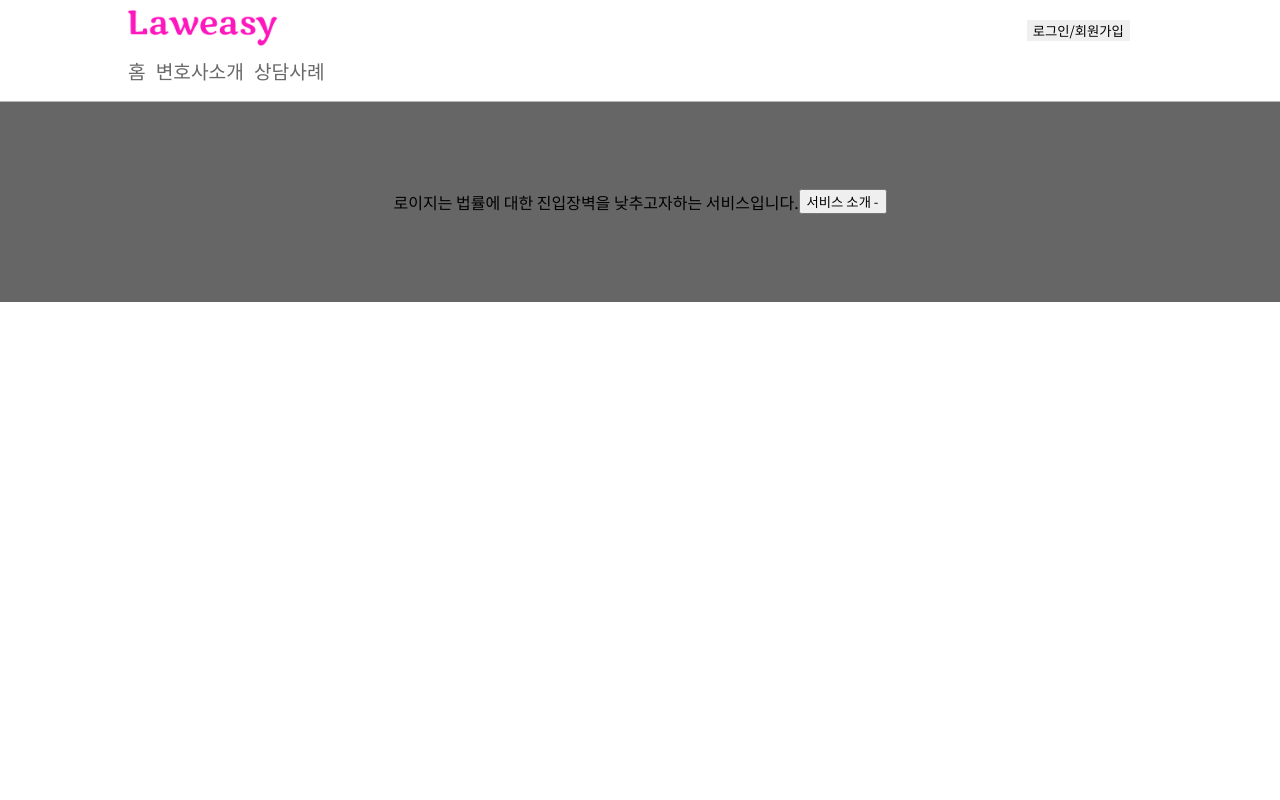
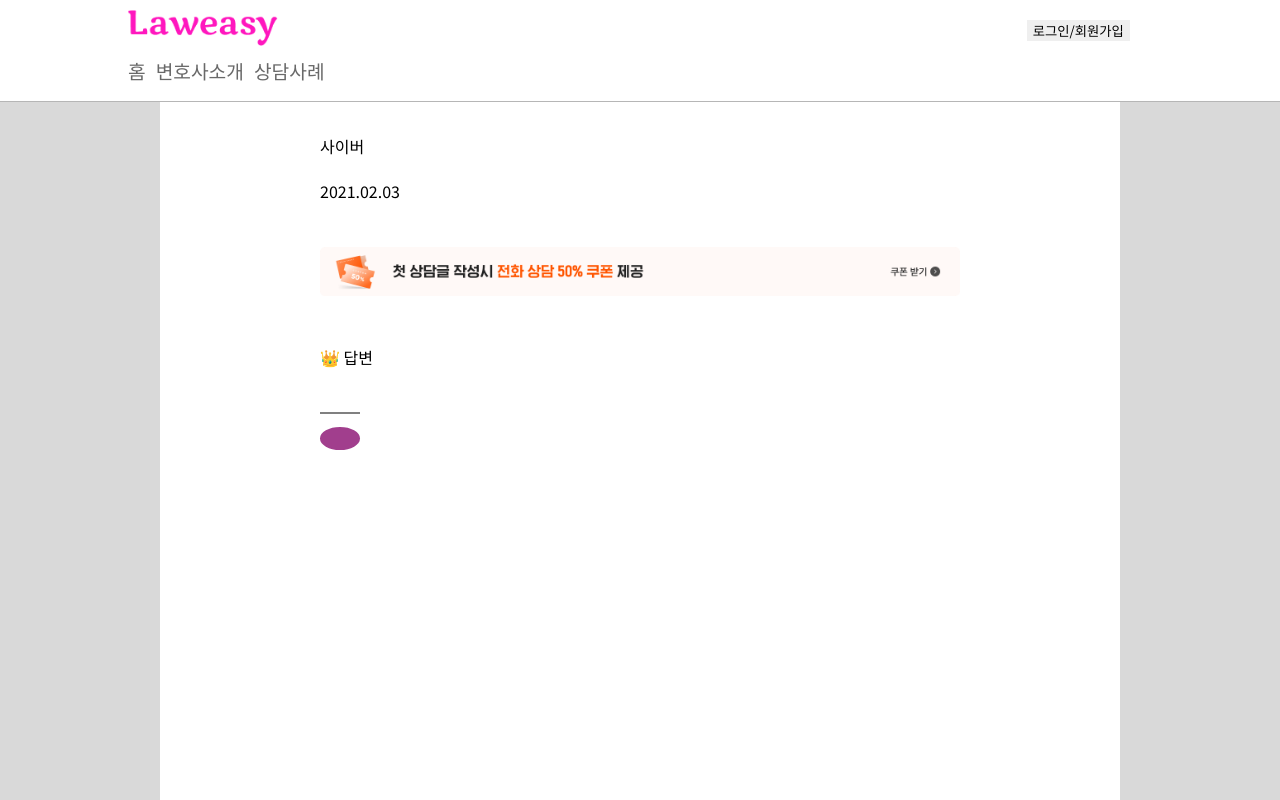
Before and after one commit to jodandan/hackathon_LawEasy, a React (Create React App) app in the folder umc-front/: page /listDetail/id in a window 1280 px wide. Shown: the top 800 px of the page. Built offline with nearby package versions, Linux system fonts and the light colour scheme.

Commit message:
feat: api 상세페이지 호출 params

```diff
--- a/umc-front/src/App.js
+++ b/umc-front/src/App.js
@@ -16,7 +16,7 @@
       <Routes>
         <Route exact path="/" element={<Main />} />
         <Route path="/lawyer-introduction" element={<LawyerIntroduction />} />
-        <Route path="/listDetail" element={<ListDetail />} />
+        <Route path="/listDetail/id" element={<ListDetail />} />
         <Route path="/listWrite" element={<ListWrite />} />
         <Route path="/list/:category" element={<PostList />} />
         <Route path="/myPage" element={<MyProfile />} />
--- a/umc-front/src/pages/listDetail/ListDetailPage.jsx
+++ b/umc-front/src/pages/listDetail/ListDetailPage.jsx
@@ -1,67 +1,76 @@
-import React from 'react';
-import { Link } from 'react-router-dom';
+import React, { useState, useEffect } from 'react';
+import { Link, useParams } from 'react-router-dom';
 import styled from 'styled-components';
 import banner from '../../assets/ban.png';
+import axios from 'axios'; // axios 모듈 import
+
 import { Container, Comment, EditContainer, MainText, Banner, User, UserText } from '../../style/ListDetailPageStyle.jsx';
-import FooterLaw from '../../components/layouts/Footer';
+
+const ListDetail = () => {
 
 
 // const [mainText, setMainText] = useState('');
+// const [comment, setComment] = useState('');
+// const {id } = useParams();
 
 // useEffect(() => {
-//   const fetchData = async () => {
+//     fetchComment(id); // 페이지가 로드될 때 호출
+//     const fetchMainText = async (id) => {
+//         try {
+//           const response = await axios.get(`http://13.124.104.174:8080/app/guide/gpt`);
+//           setMainText(response.data);
+//         } catch (error) {
+//           console.error(error);
+//         }
+//       };
+
+//   const fetchComment = async () => {
 //     try {
-//       const response = await axios.get('API_URL'); // API_URL을 실제 API 엔드포인트로 변경해야 합니다.
-//       setMainText(response.data.mainText);
+//       const response = await axios.get(`http://13.124.104.174:8080/app/guide/${id}`);
+//       setComment(response.data); // 받아온 데이터를 상태에 저장
 //     } catch (error) {
 //       console.error(error);
 //     }
 //   };
 
-//   fetchData();
+//   fetchMainText();
+//   fetchComment();
 // }, []);
 
-const ListDetail = () => {
+
   return (
     <div>
       <Container>
         <EditContainer>
           <MainText>
             <p>사이버</p>
-            <h1>트위터 디엠 통매음 고소 닉네임, 카테고리, 타이틀,본문내용</h1>
-            <p>얼마 전 트위터 디엠으로 어쩌꼬 저쩌공 럼ㅇ베아러니멍아러너아달, 아저애러미이나어리저디안얼어차앚다어다아아
-            얼마 전 트위터 디엠으로 어쩌꼬 저쩌공 럼ㅇ베아러니멍아러너아달, 아저애러미이나어리저디안얼어차앚다어다아아
-            얼마 전 트위터 디엠으로 어쩌꼬 저쩌공 럼ㅇ베아러니멍아러너아달, 아저애러미이나어리저디안얼어차앚다어다아아
-            </p>
-            {/* <p>{mainText}</p> */}
+            <h1></h1>
+            <p></p>
+            {/* <p>{mainText.categories}</p>
+            <h1>{mainText.title}</h1>
+            <p>{mainText.content}</p>
+            <p>{mainText.nickname}</p>  */}
             <p>2021.02.03</p>
           </MainText>
           <Banner>
-            <img src={banner}></img>
+            <img src={banner} alt="배너" /> {/* 이미지에는 alt 속성을 추가해주는 것이 좋습니다. */}
           </Banner>
           <p>👑 답변</p>
           <Comment>
             <User></User>
+            {/* {comments.map((comment) => (
+            <Comment key={comment.id}>
+              <User></User>
               <UserText>
-                <p>CHAT GPT</p>
-                <p>addngldadigdfddfdfadgdagrjnhgmhf
-                ㅇㄴㄻㅇㄹ
-                ㅁㅇㅁㄻㅇ
-                ㅁㅇㄻㄴㅇㄻㄴㅇㄻㅇㄴㄻㄴㅇㄻㄴㅇㄻㄴㅇㄻㄴㅇㄻㄴㄹㅇ
-                ㅁㄴㅇㅁㄹㄹㄹㄹㄹㄹㄹㅇㅇㅇㅇㅇㅇㅇㅇㅇㅇㅇㅇㅇㅇㅇㅇㅇㅇㅇㅇㅇㅇㅇㅇ</p>
+                <p>{comment.nickname}</p>
+                <p>{comment.comment}</p>
                 <p>2023.07.03</p>
               </UserText>
             </Comment>
-
-         {/* 가운데 디브 */}
-         {/* 그리고 그 안에 본문container */}
-         {/* 밑에 배너 */}
-         {/* 그리고 댓글 */}
+          ))} */}
+          </Comment>
         </EditContainer>
       </Container>
-    {/* <FooterLaw></FooterLaw> */}
-
-
     </div>
   );
 };
```
Lines whose indentation alone changed are shown as unchanged.
